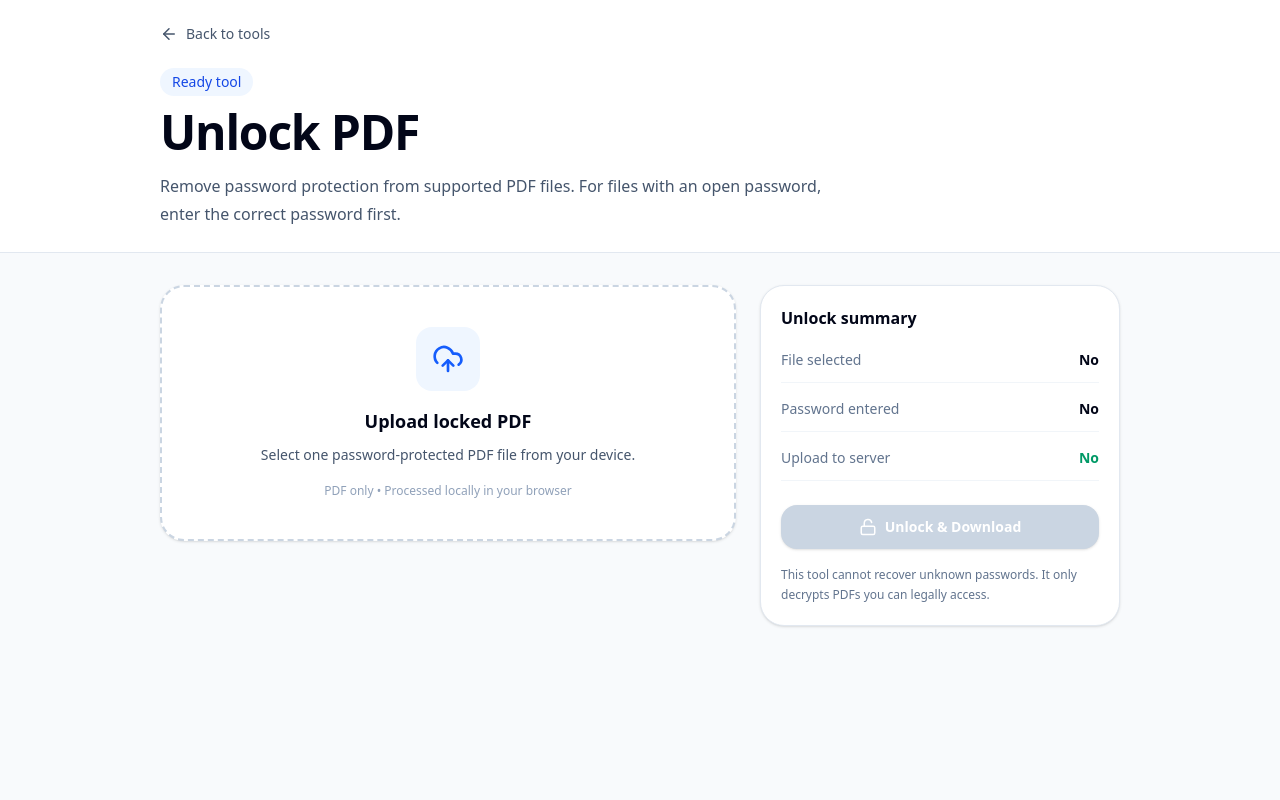
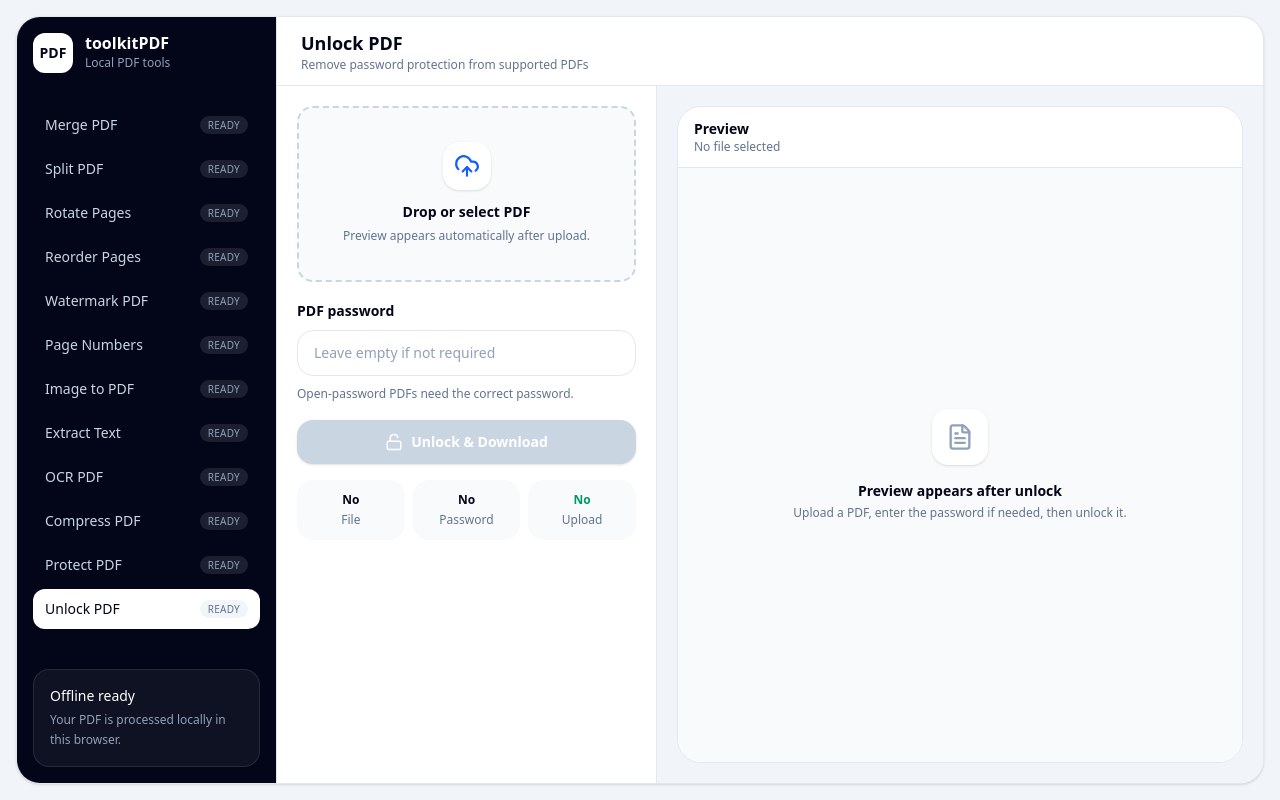
Before and after one commit to fdhlaly/toolkitPDF, a Next.js app: page /tools/unlock in a window 1280 px wide. Built offline with nearby package versions, Linux system fonts and the light colour scheme.

Commit message:
feat: integrate PWA installation button and enhance unlock PDF page layout with preview functionality

```diff
--- a/src/app/tools/unlock/page.tsx
+++ b/src/app/tools/unlock/page.tsx
@@ -1,11 +1,11 @@
 "use client";
 
-import PdfPreviewModal from "@/components/PdfPreviewModal";
+import InstallPWAButton from "@/components/InstallPWAButton";
+import { tools } from "@/data/tools";
 import { createPdfBlobFromBytes, downloadBlob, runQpdf } from "@/lib/qpdf";
 import Link from "next/link";
 import {
   ArrowLeft,
-  Eye,
   FileText,
   Loader2,
   Trash2,
@@ -13,7 +13,7 @@ import {
   UploadCloud,
   X,
 } from "lucide-react";
-import { ChangeEvent, useState } from "react";
+import { ChangeEvent, useEffect, useState } from "react";
 
 const formatFileSize = (size: number) => {
   if (size < 1024 * 1024) {
@@ -25,10 +25,18 @@ const formatFileSize = (size: number) => {
 
 export default function UnlockPdfPage() {
   const [file, setFile] = useState<File | null>(null);
-  const [previewFile, setPreviewFile] = useState<File | null>(null);
+  const [unlockedPreviewUrl, setUnlockedPreviewUrl] = useState("");
   const [password, setPassword] = useState("");
   const [isProcessing, setIsProcessing] = useState(false);
   const [error, setError] = useState("");
+
+  useEffect(() => {
+    return () => {
+      if (unlockedPreviewUrl) {
+        URL.revokeObjectURL(unlockedPreviewUrl);
+      }
+    };
+  }, [unlockedPreviewUrl]);
 
   const handleFileChange = (event: ChangeEvent<HTMLInputElement>) => {
     setError("");
@@ -53,8 +61,12 @@ export default function UnlockPdfPage() {
   };
 
   const clearFile = () => {
+    if (unlockedPreviewUrl) {
+      URL.revokeObjectURL(unlockedPreviewUrl);
+    }
+
     setFile(null);
-    setPreviewFile(null);
+    setUnlockedPreviewUrl("");
     setPassword("");
     setError("");
   };
@@ -92,6 +104,13 @@ export default function UnlockPdfPage() {
       const blob = createPdfBlobFromBytes(outputBytes);
       const originalName = file.name.replace(/\.pdf$/i, "");
 
+      if (unlockedPreviewUrl) {
+        URL.revokeObjectURL(unlockedPreviewUrl);
+      }
+
+      const previewUrl = URL.createObjectURL(blob);
+      setUnlockedPreviewUrl(previewUrl);
+
       downloadBlob(blob, `${originalName}-unlocked-toolkitPDF.pdf`);
     } catch {
       setError(
@@ -103,39 +122,88 @@ export default function UnlockPdfPage() {
   };
 
   return (
-    <>
-      <main className="min-h-screen overflow-x-hidden bg-slate-50">
-        <section className="border-b border-slate-200 bg-white">
-          <div className="mx-auto max-w-5xl px-5 py-6 md:px-8">
+    <main className="min-h-screen bg-slate-100 p-3 text-slate-950 md:p-4">
+      <div className="mx-auto grid min-h-[calc(100vh-1.5rem)] max-w-7xl overflow-hidden rounded-3xl border border-slate-200 bg-white shadow-sm md:min-h-[calc(100vh-2rem)] lg:grid-cols-[260px_1fr]">
+        <aside className="hidden border-r border-slate-200 bg-slate-950 p-4 text-white lg:flex lg:flex-col">
+          <div className="mb-8">
+            <Link href="/" className="flex items-center gap-3">
+              <div className="flex size-10 items-center justify-center rounded-xl bg-white text-sm font-bold text-slate-950">
+                PDF
+              </div>
+
+              <div>
+                <h1 className="text-base font-bold leading-none">toolkitPDF</h1>
+                <p className="mt-1 text-xs text-slate-400">Local PDF tools</p>
+              </div>
+            </Link>
+          </div>
+
+          <nav className="space-y-1">
+            {tools.map((tool) => {
+              const isActive = tool.href === "/tools/unlock";
+
+              return (
+                <Link
+                  key={tool.title}
+                  href={tool.href}
+                  className={`flex items-center justify-between rounded-xl px-3 py-2.5 text-sm transition ${
+                    isActive
+                      ? "bg-white text-slate-950"
+                      : "text-slate-300 hover:bg-white/10 hover:text-white"
+                  }`}
+                >
+                  <span>{tool.title}</span>
+
+                  {tool.status && (
+                    <span
+                      className={`rounded-full px-2 py-0.5 text-[10px] uppercase tracking-wide ${
+                        isActive
+                          ? "bg-slate-100 text-slate-500"
+                          : "bg-white/10 text-slate-400"
+                      }`}
+                    >
+                      {tool.status}
+                    </span>
+                  )}
+                </Link>
+              );
+            })}
+          </nav>
+
+          <div className="mt-auto rounded-2xl border border-white/10 bg-white/5 p-4">
+            <p className="text-sm font-medium text-white">Offline ready</p>
+            <p className="mt-1 text-xs leading-5 text-slate-400">
+              Your PDF is processed locally in this browser.
+            </p>
+          </div>
+        </aside>
+
+        <section className="flex min-w-0 flex-col">
+          <header className="flex items-center justify-between border-b border-slate-200 px-4 py-3 md:px-6">
+            <div>
               <Link
                 href="/"
-              className="mb-6 inline-flex items-center gap-2 text-sm font-medium text-slate-600 transition hover:text-slate-950"
+                className="mb-1 inline-flex items-center gap-1 text-xs font-medium text-slate-500 transition hover:text-slate-950 lg:hidden"
               >
-              <ArrowLeft size={18} />
-              Back to tools
+                <ArrowLeft size={14} />
+                Back
               </Link>
 
-            <div>
-              <p className="mb-3 inline-flex rounded-full bg-blue-50 px-3 py-1 text-sm font-medium text-blue-700">
-                Ready tool
-              </p>
-
-              <h1 className="text-3xl font-bold tracking-tight text-slate-950 md:text-5xl">
+              <h1 className="text-base font-bold text-slate-950 md:text-lg">
                 Unlock PDF
               </h1>
-
-              <p className="mt-4 max-w-2xl text-base leading-7 text-slate-600">
-                Remove password protection from supported PDF files. For files
-                with an open password, enter the correct password first.
+              <p className="text-xs text-slate-500">
+                Remove password protection from supported PDFs
               </p>
             </div>
-          </div>
-        </section>
 
-        <section className="mx-auto grid w-full max-w-5xl gap-6 overflow-hidden px-4 py-8 sm:px-5 md:px-8 lg:grid-cols-[minmax(0,1fr)_360px]">
-          <div className="min-w-0 space-y-5">
-            {!file && (
-              <label className="flex min-h-64 cursor-pointer flex-col items-center justify-center rounded-3xl border-2 border-dashed border-slate-300 bg-white p-8 text-center shadow-sm transition hover:border-blue-300 hover:bg-blue-50/30">
+            <InstallPWAButton />
+          </header>
+
+          <div className="grid flex-1 overflow-hidden lg:grid-cols-[380px_1fr]">
+            <section className="border-b border-slate-200 p-4 md:p-5 lg:border-b-0 lg:border-r">
+              <div className="space-y-4">
+                <label className="flex min-h-44 cursor-pointer flex-col items-center justify-center rounded-2xl border-2 border-dashed border-slate-300 bg-slate-50 p-6 text-center transition hover:border-blue-300 hover:bg-blue-50/40">
                   <input
                     type="file"
                     accept="application/pdf,.pdf"
@@ -143,78 +211,57 @@ export default function UnlockPdfPage() {
                     onChange={handleFileChange}
                   />
 
-                <div className="mb-4 flex h-16 w-16 items-center justify-center rounded-2xl bg-blue-50 text-blue-600">
-                  <UploadCloud size={32} />
+                  <div className="mb-3 flex size-12 items-center justify-center rounded-2xl bg-white text-blue-600 shadow-sm">
+                    <UploadCloud size={26} />
                   </div>
 
-                <h2 className="text-lg font-semibold text-slate-950">
-                  Upload locked PDF
+                  <h2 className="text-sm font-semibold text-slate-950">
+                    Drop or select PDF
                   </h2>
 
-                <p className="mt-2 max-w-md text-sm leading-6 text-slate-600">
-                  Select one password-protected PDF file from your device.
-                </p>
-
-                <p className="mt-4 text-xs font-medium text-slate-400">
-                  PDF only • Processed locally in your browser
+                  <p className="mt-1 text-xs leading-5 text-slate-500">
+                    Preview appears automatically after upload.
                   </p>
                 </label>
-            )}
 
                 {error && (
                   <div className="flex items-start justify-between gap-4 rounded-2xl border border-red-200 bg-red-50 p-4 text-sm text-red-700">
                     <p>{error}</p>
-                <button onClick={() => setError("")}>
+                    <button type="button" onClick={() => setError("")}>
                       <X size={18} />
                     </button>
                   </div>
                 )}
 
                 {file && (
-              <div className="min-w-0 rounded-3xl border border-slate-200 bg-white p-4 shadow-sm sm:p-5">
-                <div className="mb-4 flex flex-col gap-4 sm:flex-row sm:items-center sm:justify-between">
-                  <div>
-                    <h2 className="font-semibold text-slate-950">
-                      Selected file
-                    </h2>
-                    <p className="mt-1 text-sm text-slate-500">
-                      Enter password if this file requires one to open.
-                    </p>
-                  </div>
-
-                  <button
-                    onClick={clearFile}
-                    className="inline-flex w-fit items-center gap-2 rounded-full border border-slate-200 px-4 py-2 text-sm font-medium text-slate-600 transition hover:border-red-200 hover:bg-red-50 hover:text-red-600"
-                  >
-                    <Trash2 size={16} />
-                    Clear
-                  </button>
-                </div>
-
-                <div className="flex flex-col gap-3 rounded-2xl border border-slate-200 p-4 sm:flex-row sm:items-center">
-                  <div className="flex h-11 w-11 shrink-0 items-center justify-center rounded-xl bg-slate-100 text-slate-500">
-                    <FileText size={22} />
+                  <div className="rounded-2xl border border-slate-200 bg-white p-4">
+                    <div className="flex items-start gap-3">
+                      <div className="flex size-10 shrink-0 items-center justify-center rounded-xl bg-slate-100 text-slate-500">
+                        <FileText size={20} />
                       </div>
 
                       <div className="min-w-0 flex-1">
-                    <p className="truncate font-medium text-slate-950">
+                        <p className="truncate text-sm font-semibold text-slate-950">
                           {file.name}
                         </p>
-                    <p className="mt-1 text-sm text-slate-500">
+                        <p className="mt-1 text-xs text-slate-500">
                           {formatFileSize(file.size)}
                         </p>
                       </div>
 
                       <button
-                    onClick={() => setPreviewFile(file)}
-                    className="inline-flex items-center justify-center gap-2 rounded-full border border-slate-200 px-4 py-2 text-sm font-medium text-slate-600 transition hover:border-blue-200 hover:bg-blue-50 hover:text-blue-600"
+                        type="button"
+                        onClick={clearFile}
+                        className="rounded-lg p-2 text-slate-400 transition hover:bg-red-50 hover:text-red-600"
+                        aria-label="Clear selected file"
                       >
-                    <Eye size={17} />
-                    Preview
+                        <Trash2 size={17} />
                       </button>
                     </div>
+                  </div>
+                )}
 
-                <div className="mt-6">
+                <div>
                   <label
                     htmlFor="password"
                     className="text-sm font-semibold text-slate-950"
@@ -227,47 +274,20 @@ export default function UnlockPdfPage() {
                     type="password"
                     value={password}
                     onChange={(event) => setPassword(event.target.value)}
-                    placeholder="Leave empty for owner-restricted PDFs"
-                    className="mt-2 block w-full max-w-full rounded-2xl border border-slate-200 px-4 py-3 text-sm outline-none transition placeholder:text-slate-400 focus:border-blue-300 focus:ring-4 focus:ring-blue-50"
+                    placeholder="Leave empty if not required"
+                    className="mt-2 block w-full rounded-2xl border border-slate-200 px-4 py-3 text-sm outline-none transition placeholder:text-slate-400 focus:border-blue-300 focus:ring-4 focus:ring-blue-50"
                   />
 
                   <p className="mt-2 text-xs leading-5 text-slate-500">
-                    Empty password may work only for permission-restricted PDFs.
-                    PDFs with an open password need the correct password.
+                    Open-password PDFs need the correct password.
                   </p>
-                </div>
-              </div>
-            )}
-          </div>
-
-          <aside className="h-fit min-w-0 rounded-3xl border border-slate-200 bg-white p-4 shadow-sm sm:p-5 lg:sticky lg:top-6">
-            <h2 className="font-semibold text-slate-950">Unlock summary</h2>
-
-            <div className="mt-5 space-y-4 text-sm">
-              <div className="flex items-center justify-between border-b border-slate-100 pb-3">
-                <span className="text-slate-500">File selected</span>
-                <span className="font-semibold text-slate-950">
-                  {file ? "Yes" : "No"}
-                </span>
-              </div>
-
-              <div className="flex items-center justify-between border-b border-slate-100 pb-3">
-                <span className="text-slate-500">Password entered</span>
-                <span className="font-semibold text-slate-950">
-                  {password ? "Yes" : "No"}
-                </span>
-              </div>
-
-              <div className="flex items-center justify-between border-b border-slate-100 pb-3">
-                <span className="text-slate-500">Upload to server</span>
-                <span className="font-semibold text-emerald-600">No</span>
-              </div>
                 </div>
 
                 <button
+                  type="button"
                   onClick={unlockPdf}
                   disabled={isProcessing || !file}
-              className="mt-6 inline-flex w-full items-center justify-center gap-2 rounded-2xl bg-blue-600 px-5 py-3 text-sm font-semibold text-white shadow-sm transition hover:bg-blue-700 disabled:cursor-not-allowed disabled:bg-slate-300"
+                  className="inline-flex w-full items-center justify-center gap-2 rounded-2xl bg-blue-600 px-5 py-3 text-sm font-semibold text-white shadow-sm transition hover:bg-blue-700 disabled:cursor-not-allowed disabled:bg-slate-300"
                 >
                   {isProcessing ? (
                     <>
@@ -282,18 +302,71 @@ export default function UnlockPdfPage() {
                   )}
                 </button>
 
-            <p className="mt-4 text-xs leading-5 text-slate-500">
-              This tool cannot recover unknown passwords. It only decrypts PDFs
-              you can legally access.
+                <div className="grid grid-cols-3 gap-2 text-center text-xs">
+                  <div className="rounded-2xl bg-slate-50 p-3">
+                    <p className="font-semibold text-slate-950">
+                      {file ? "Yes" : "No"}
                     </p>
-          </aside>
+                    <p className="mt-1 text-slate-500">File</p>
+                  </div>
+
+                  <div className="rounded-2xl bg-slate-50 p-3">
+                    <p className="font-semibold text-slate-950">
+                      {password ? "Yes" : "No"}
+                    </p>
+                    <p className="mt-1 text-slate-500">Password</p>
+                  </div>
+
+                  <div className="rounded-2xl bg-slate-50 p-3">
+                    <p className="font-semibold text-emerald-600">No</p>
+                    <p className="mt-1 text-slate-500">Upload</p>
+                  </div>
+                </div>
+              </div>
             </section>
+
+            <section className="min-h-130 bg-slate-100 p-4 md:p-5">
+              <div className="flex h-full min-h-120 flex-col overflow-hidden rounded-3xl border border-slate-200 bg-white">
+                <div className="flex items-center justify-between border-b border-slate-200 px-4 py-3">
+                  <div>
+                    <h2 className="text-sm font-semibold text-slate-950">
+                      Preview
+                    </h2>
+                    <p className="text-xs text-slate-500">
+                      {file ? file.name : "No file selected"}
+                    </p>
+                  </div>
+                </div>
+
+                <div className="flex-1 bg-slate-50">
+                  {unlockedPreviewUrl ? (
+                    <iframe
+                      src={unlockedPreviewUrl}
+                      title="Unlocked PDF preview"
+                      className="h-full w-full"
+                    />
+                  ) : (
+                    <div className="flex h-full min-h-105 items-center justify-center p-6">
+                      <div className="text-center">
+                        <div className="mx-auto mb-4 flex size-14 items-center justify-center rounded-2xl bg-white text-slate-400 shadow-sm">
+                          <FileText size={28} />
+                        </div>
+                        <p className="text-sm font-semibold text-slate-950">
+                          Preview appears after unlock
+                        </p>
+                        <p className="mt-1 text-xs text-slate-500">
+                          Upload a PDF, enter the password if needed, then
+                          unlock it.
+                        </p>
+                      </div>
+                    </div>
+                  )}
+                </div>
+              </div>
+            </section>
+          </div>
+        </section>
+      </div>
     </main>
-
-      <PdfPreviewModal
-        file={previewFile}
-        onClose={() => setPreviewFile(null)}
-      />
-    </>
   );
 }
```
Lines whose indentation alone changed are shown as unchanged.
